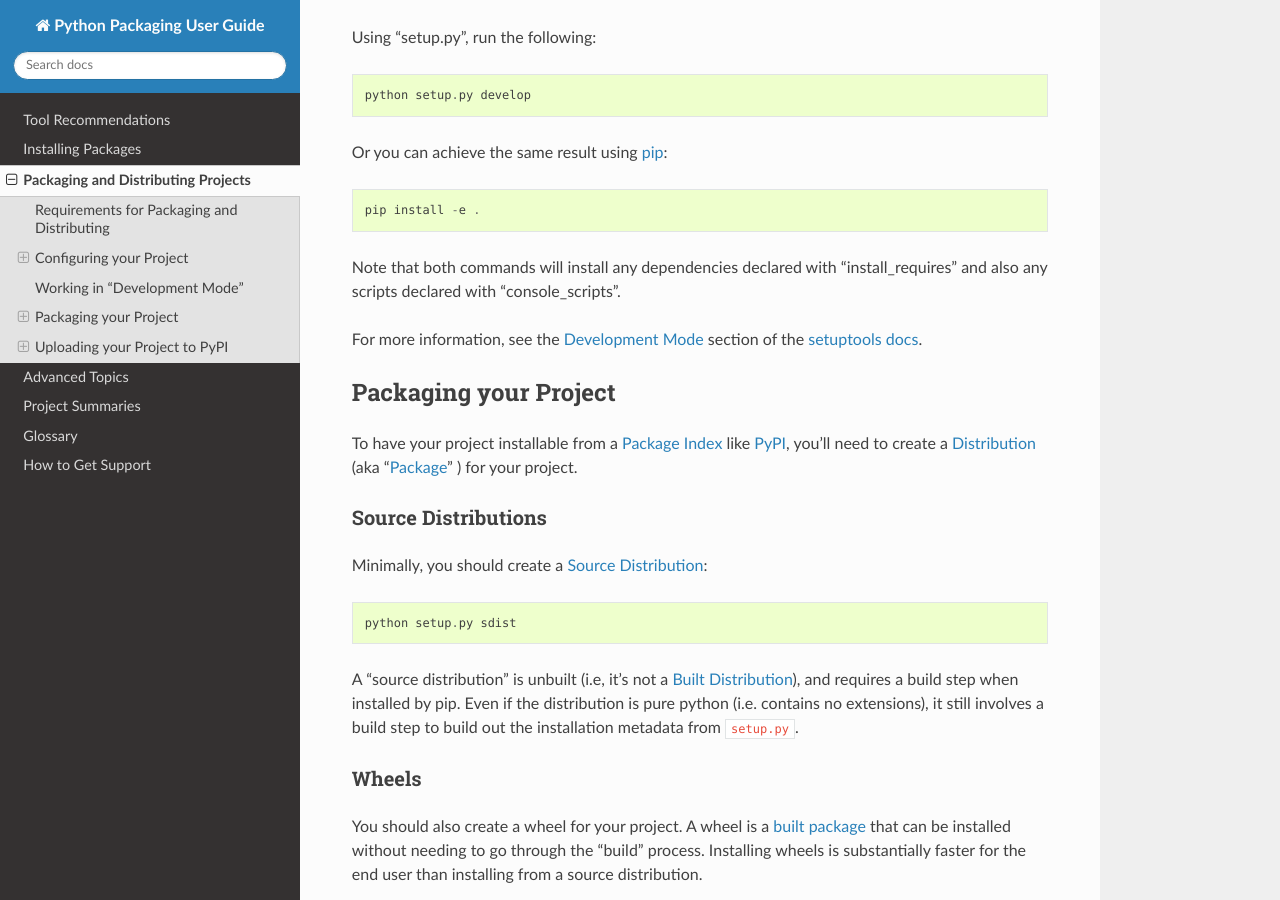
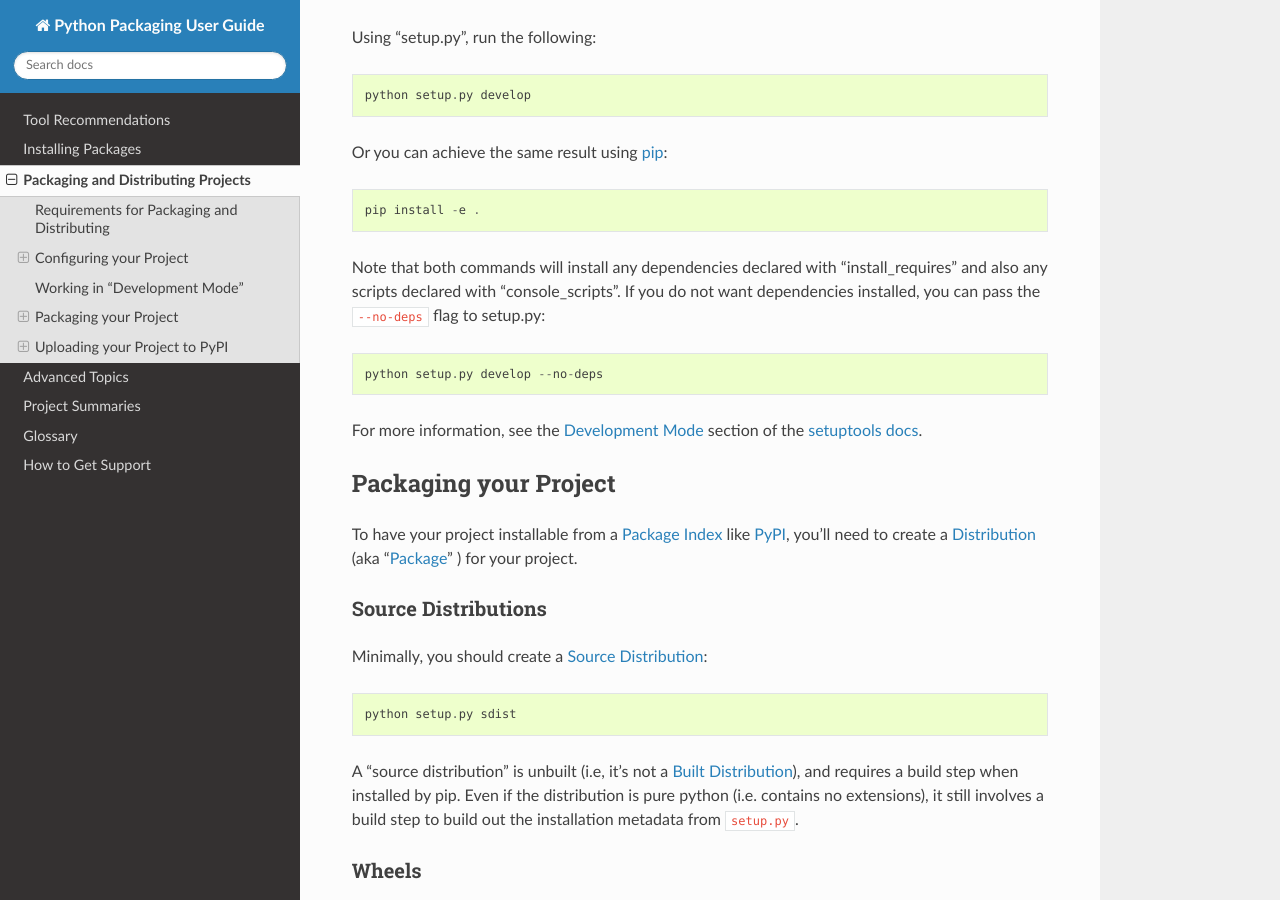
Before and after one commit to pypa/packaging.python.org, a Sphinx documentation site: the page built from source/distributing.rst, in a window 1280 px wide and 900 px high, scrolled down 9949 px. Built offline with Sphinx 7.4.7 and the Read the Docs theme 2.0.0, drawn with Linux system fonts in a browser that asks for light colours; pages that are not in the unit, such as notebooks, are missing from menus.

Commit message:
add note about --no-deps in develop mode.
Adding a note about the no-deps option for develop mode -- I, at least, find this is usually what I want. (maybe because I use conda to handle dependencies...). but it took me a while to find it back in the day.

```diff
--- a/source/distributing.rst
+++ b/source/distributing.rst
@@ -544,9 +544,13 @@ Or you can achieve the same result using :ref:`pip`:
  pip install -e .
 
 
-Note that both commands will install any dependencies declared with
-"install_requires" and also any scripts declared with "console_scripts".
+Note that both commands will install any dependencies declared with "install_requires"
+and also any scripts declared with "console_scripts".  If you do not want dependencies
+installed, you can pass the ``--no-deps`` flag to setup.py:
 
+::
+
+ python setup.py develop --no-deps
 
 For more information, see the `Development Mode
 <http://pythonhosted.org/setuptools/setuptools.html#development-mode>`_ section
```
